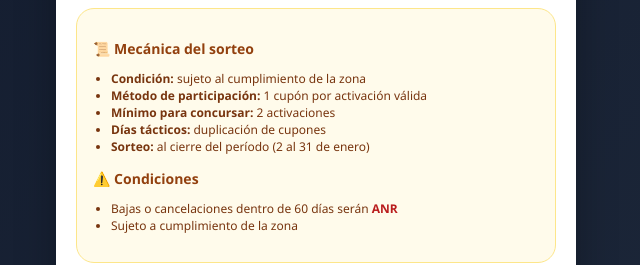
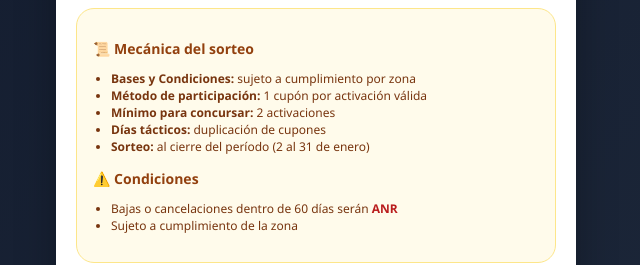
Before and after one commit to pycanales-lang/addonshbo_coord, a plain HTML site: page index.html in a window 1280 px wide. Shown: the part 852-1117 px from the top of the page, 324-964 px from the left. Drawn offline with Linux system fonts and the light colour scheme.

Commit message:
Update index.html

```diff
--- a/index.html
+++ b/index.html
@@ -301,7 +301,7 @@ body{
     <div class="bases">
         <h3>📜 Mecánica del sorteo</h3>
         <ul>
-            <li><b>Condición:</b> sujeto al cumplimiento de la zona</li>
+            <li><b>Bases y Condiciones:</b> sujeto a cumplimiento por zona</li>
             <li><b>Método de participación:</b> 1 cupón por activación válida</li>
             <li><b>Mínimo para concursar:</b> 2 activaciones</li>
             <li><b>Días tácticos:</b> duplicación de cupones</li>
```
